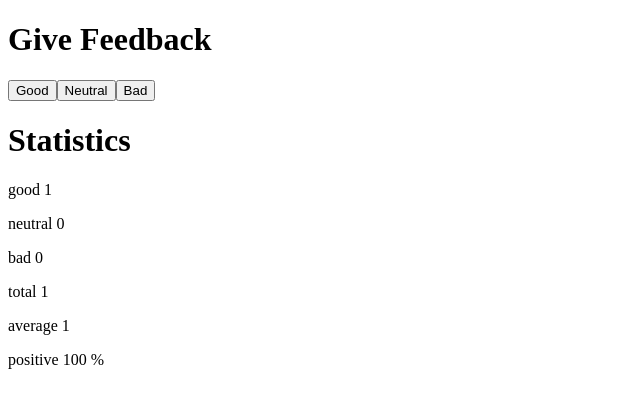
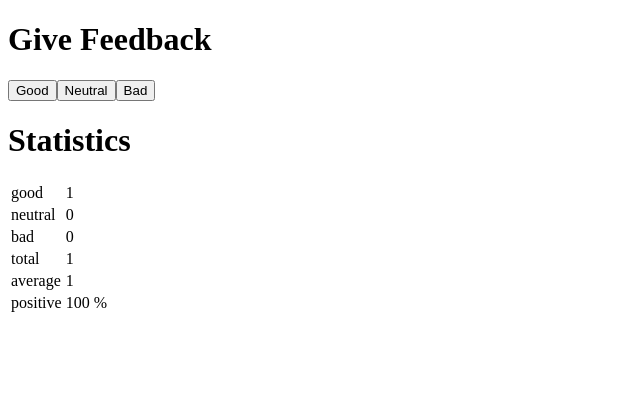
Before and after one commit to CristianLF0903/FullStackOpen, a React (Vite) app in the folder part1/unicafe/: page / in a window 1280 px wide. Both pictures are taken after a click on the button "Good". Shown: the top 408 px of the page, without its empty margins (0-640 px from the left). Built offline with nearby package versions, Linux system fonts and the light colour scheme.

Commit message:
Exercise 1.11

```diff
--- a/part1/unicafe/src/Components/StatisticLine.jsx
+++ b/part1/unicafe/src/Components/StatisticLine.jsx
@@ -1,8 +1,9 @@
 const StatisticLine = ({ text, value }) => {
   return (
-    <p>
-      {text} {value}
-    </p>
+    <tr>
+      <td>{text}</td>
+      <td>{value}</td>
+    </tr>
   );
 };
 
--- a/part1/unicafe/src/Components/Statistics.jsx
+++ b/part1/unicafe/src/Components/Statistics.jsx
@@ -7,14 +7,16 @@
       {props.total === 0 ? (
         <p>No feedback given</p>
       ) : (
-        <>
+        <table>
+          <tbody>
             <StatisticLine text="good" value={props.good} />
             <StatisticLine text="neutral" value={props.neutral} />
             <StatisticLine text="bad" value={props.bad} />
             <StatisticLine text="total" value={props.total} />
             <StatisticLine text="average" value={props.avg} />
             <StatisticLine text="positive" value={props.percent + " %"} />
-        </>
+          </tbody>
+        </table>
       )}
     </div>
   );
```
Lines whose indentation alone changed are shown as unchanged.
